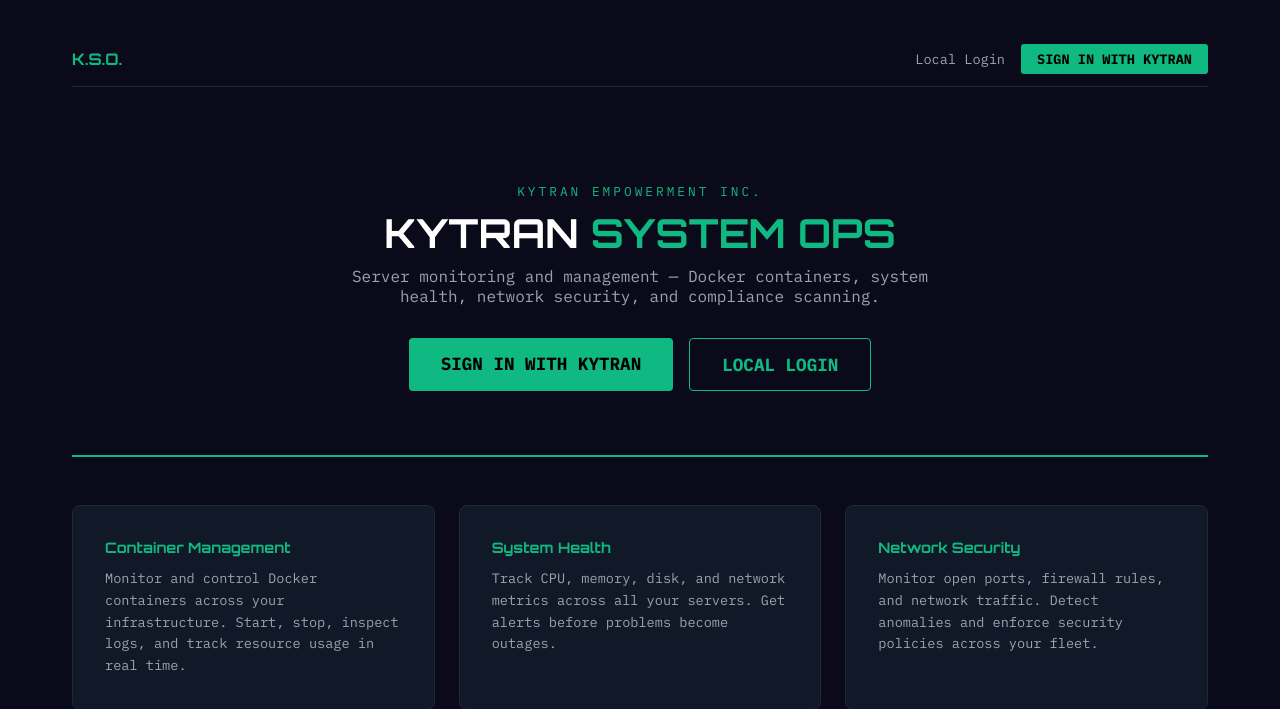
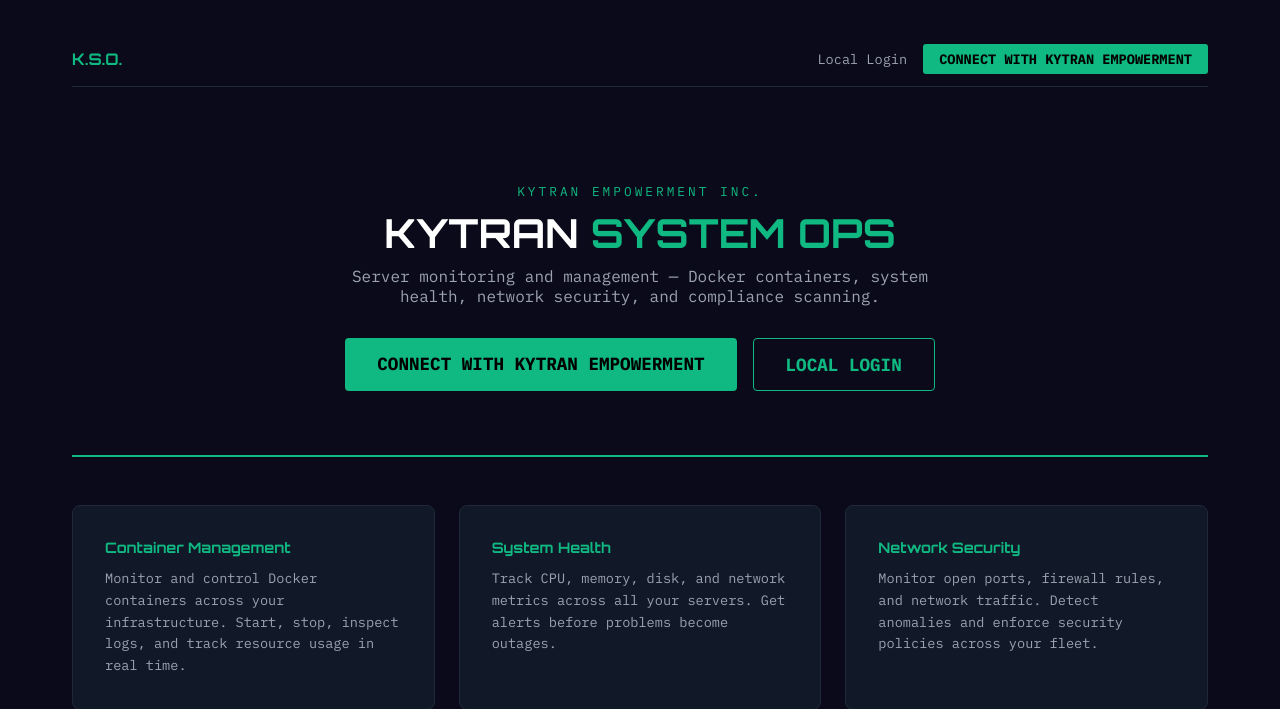
Before and after one commit to KytranKatarn/kytran-system-operations, a Flask app: page / in a window 1280 px wide. Shown: the top 709 px of the page. Run offline with Flask 3, Linux system fonts and the light colour scheme.

Commit message:
chore: rebrand 'Sign in with Kytran' → 'Connect with Kytran Empowerment'
Co-Authored-By: Claude Opus 4.6 (1M context) <noreply@anthropic.com>

```diff
--- a/kytran_server_manager/auth.py
+++ b/kytran_server_manager/auth.py
@@ -237,7 +237,7 @@ def register_auth_routes(app):
         if not is_hub_configured():
             return jsonify({
                 "error": "SSO not yet configured",
-                "message": "Sign in with Kytran requires ARCHIE hub connection. Use local login.",
+                "message": "Connect with Kytran Empowerment requires hub connection. Use local login.",
             }), 501
 
         # SSO requires pro tier (only check if already logged in)
@@ -247,7 +247,7 @@ def register_auth_routes(app):
             if not tier_at_least(tier, "pro"):
                 return render_template("upgrade_required.html",
                     required_tier="pro", current_tier=tier,
-                    feature="Sign in with Kytran (SSO)",
+                    feature="Connect with Kytran Empowerment (SSO)",
                     tier_prices={"pro": 29, "business": 49, "enterprise": 99}), 403
 
         hub_url = app.config["ARCHIE_HUB_URL"].rstrip("/")
--- a/kytran_server_manager/templates/landing.html
+++ b/kytran_server_manager/templates/landing.html
@@ -65,7 +65,7 @@
             <a href="/" class="nav-brand">K.S.O.</a>
             <div class="nav-links">
                 <a href="/login" class="nav-link">Local Login</a>
-                <a href="/auth/sso" class="nav-cta">SIGN IN WITH KYTRAN</a>
+                <a href="/auth/sso" class="nav-cta">CONNECT WITH KYTRAN EMPOWERMENT</a>
             </div>
         </nav>
 
@@ -74,7 +74,7 @@
             <h1>KYTRAN <span>SYSTEM OPS</span></h1>
             <p class="subtitle">Server monitoring and management — Docker containers, system health, network security, and compliance scanning.</p>
             <div class="hero-actions">
-                <a href="/auth/sso" class="hero-cta">SIGN IN WITH KYTRAN</a>
+                <a href="/auth/sso" class="hero-cta">CONNECT WITH KYTRAN EMPOWERMENT</a>
                 <a href="/login" class="hero-secondary">LOCAL LOGIN</a>
             </div>
         </div>
--- a/kytran_server_manager/templates/login.html
+++ b/kytran_server_manager/templates/login.html
@@ -124,7 +124,7 @@
                 {# SSO button hidden until ARCHIE OAuth provider is built
                 <div style="text-align:center;margin-top:20px;padding-top:16px;border-top:1px solid rgba(var(--frame-rgb),0.2);">
                     <a href="/auth/kytran/login" class="ksm-btn ksm-btn-primary" style="display:inline-block;text-decoration:none;width:auto;padding:10px 24px;background:#8b5cf6;margin-top:0;">
-                        <i class="fas fa-shield-alt"></i> Sign in with Kytran
+                        <i class="fas fa-shield-alt"></i> Connect with Kytran Empowerment
                     </a>
                 </div>
                 #}
--- a/kytran_server_manager/templates/splash.html
+++ b/kytran_server_manager/templates/splash.html
@@ -253,7 +253,7 @@ body::before{
   <div class="actions">
     <a href="/login" class="btn btn-primary">Login</a>
     {% if sso_enabled %}
-    <a href="/auth/sso" class="btn btn-sso">Sign in with Kytran</a>
+    <a href="/auth/sso" class="btn btn-sso">Connect with Kytran Empowerment</a>
     {% endif %}
   </div>
 
```
Also changed, not shown: kytran_server_manager/static/js/system-operations.js.
